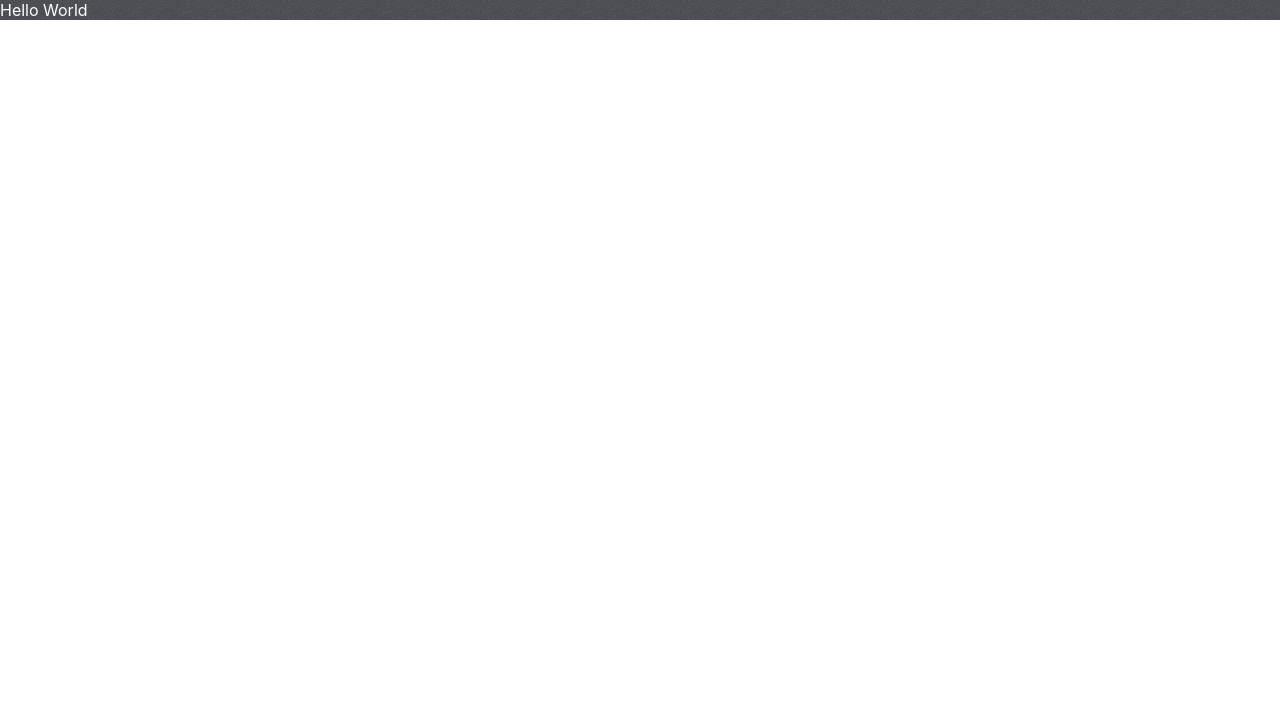
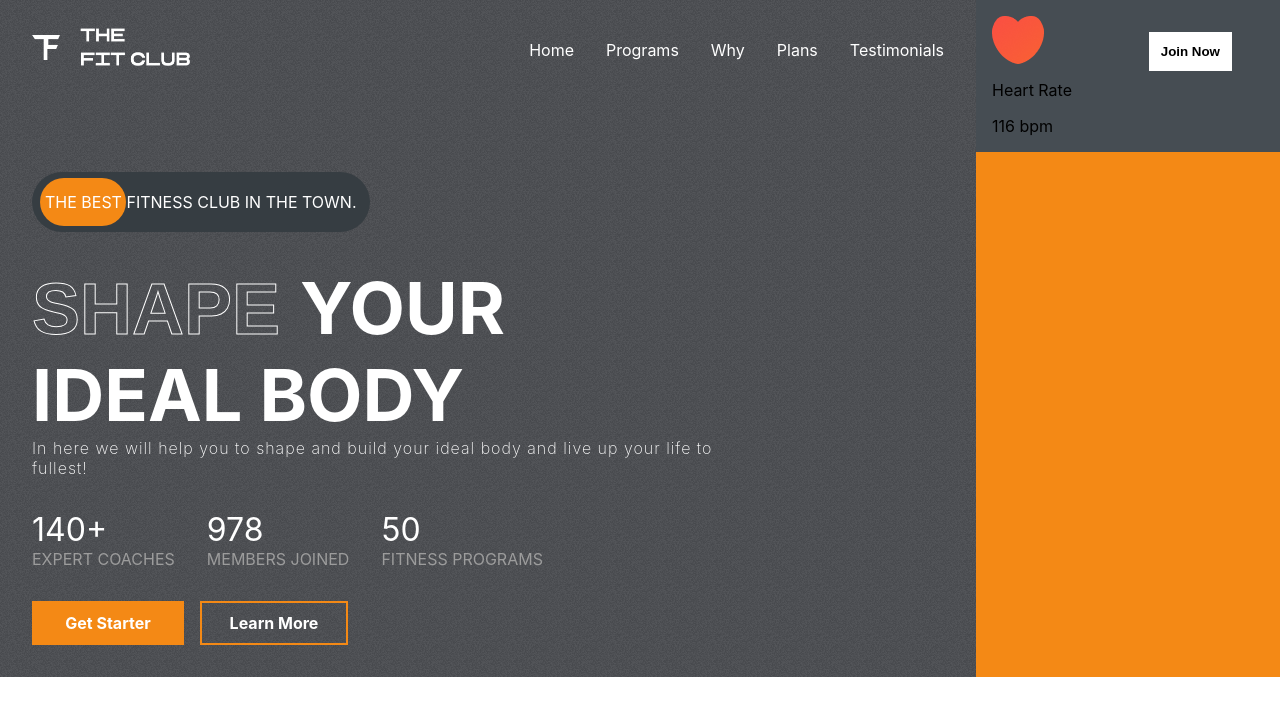
Before and after one commit to RUSHWAYC/fitness-site-ReactYarn, a React (Create React App) app: page / in a window 1280 px wide. Shown: the top 716 px of the page. Built offline with nearby package versions, Linux system fonts and the light colour scheme; the HTML template or start-up script is replaced by a standard one.

Commit message:
Header left side done, no animations.

```diff
--- a/src/App.css
+++ b/src/App.css
@@ -1,12 +1,12 @@
 /* make variables */
 :root {
-  --lightgray: #D9D9D9;
+  --lightgray: #d9d9d9;
   --gray: #9c9c9c;
   --orange: #f48915;
-  --darkGrey: #464D53;
+  --darkGray: #464d53;
   --caloryCard: #656565;
   --planCard: linear-gradient(210.41deg, #fa5042 1.14%, #ffa739 100.75%);
-  --appColor:  #3c3f45;
+  --appColor: #3c3f45;
 }
 
 .App {
@@ -18,6 +18,28 @@
   gap: 6rem;
   overflow: hidden;
 }
-::-webkit-scrollbar{
+::-webkit-scrollbar {
   display: none;
 }
+
+.stroke-text {
+  color: transparent;
+  font-family: Arial, Helvetica, sans-serif;
+  -webkit-text-stroke-width: 1px;
+  -webkit-text-stroke-color: white;
+}
+
+.btn {
+  background-color: #fff;
+  padding: 0.5rem;
+  font-weight: bold;
+  border: 4px solid transparent;
+  transition: 300ms all;
+  display: flex;
+  align-items: center;
+  justify-content: center;
+}
+
+.btn:hover {
+  cursor: pointer;
+}
--- a/src/App.js
+++ b/src/App.js
@@ -1,8 +1,10 @@
 import './App.css';
+import Hero from './components/Hero/Hero';
+
 function App() {
   return (
     <div className="App">
-          <span style={{color: 'white'}}>Hello World</span>
+          <Hero />
     </div>
   );
 }
--- /dev/null
+++ b/src/components/Header/Header.css
@@ -0,0 +1,21 @@
+.header {
+    display: flex;
+    justify-content: space-between;
+  }
+
+  .logo {
+    width: 10rem;
+    height: 3rem;
+  }
+
+  .header-menu {
+    list-style: none;
+    display: flex;
+    gap: 2rem;
+    color: #fff;
+  }
+
+  .header-menu > li:hover {
+    cursor: pointer;
+    color: var(--orange);
+  }
--- /dev/null
+++ b/src/components/Header/Header.jsx
@@ -0,0 +1,20 @@
+import React from 'react'
+import './Header.css'
+import Logo from '../../assets/logo.png'
+
+const Header = () => {
+  return (
+    <div className='header'>
+      <img src={Logo} alt="logo" className='logo' />
+      <ul className='header-menu'>
+        <li>Home</li>
+        <li>Programs</li>
+        <li>Why</li>
+        <li>Plans</li>
+        <li>Testimonials</li>
+      </ul>
+    </div>
+  )
+}
+
+export default Header
--- /dev/null
+++ b/src/components/Hero/Hero.css
@@ -0,0 +1,121 @@
+.hero {
+  display: flex;
+  justify-content: space-between;
+}
+
+.left-h {
+  padding: 2rem;
+  padding-top: 1.5rem;
+  flex: 3;
+  display: flex;
+  gap: 2rem;
+  flex-direction: column;
+}
+
+.right-h {
+  flex: 1;
+  position: relative;
+  background-color: var(--orange);
+}
+
+.the-best-ad {
+  margin-top: 4rem;
+  background-color: #363d42;
+  border-radius: 4rem;
+  width: fit-content;
+  padding: 20px 13px;
+  text-transform: uppercase;
+  color: #fff;
+  position: relative;
+  display: flex;
+  align-items: center;
+  justify-content: flex-start;
+}
+
+.the-best-ad > span {
+  z-index: 2;
+}
+
+.the-best-ad > div {
+  position: absolute;
+  background-color: var(--orange);
+  width: 5.4rem;
+  height: 80%;
+  left: 8px;
+  border-radius: 3rem;
+  z-index: 1;
+}
+
+.hero-text {
+  display: felx;
+  flex-direction: column;
+  gap: 1.5rem;
+  text-transform: uppercase;
+  font-size: 4.5rem;
+  font-weight: bold;
+  color: #fff;
+  text-overflow: inherit;
+}
+
+.hero-text > div:nth-of-type(3) {
+  font-size: 1rem;
+  font-weight: 200;
+  text-transform: none;
+  letter-spacing: 1px;
+  width: 80%;
+}
+
+.figures {
+  display: flex;
+  gap: 2rem;
+}
+
+.figures > div {
+  display: flex;
+  flex-direction: column;
+}
+
+.figures > div > span:nth-of-type(1) {
+  color: white;
+  font-size: 2rem;
+}
+
+.figures > div > span:nth-of-type(2) {
+  color: var(--gray);
+  text-transform: uppercase;
+}
+
+.hero-buttons {
+  display: flex;
+  gap: 1rem;
+  font-weight: normal;
+}
+
+.hero-buttons > :nth-child(1) {
+  color: #fff;
+  background-color: var(--orange);
+  width: 8rem;
+}
+
+.hero-buttons > :nth-child(2) {
+  color: #fff;
+  background-color: transparent;
+  width: 8rem;
+  border: 2px solid var(--orange);
+}
+
+.right-h > .btn {
+  position: absolute;
+  right: 3rem;
+  top: 2rem;
+  color: #000;
+}
+
+.heart-rate {
+  display: flex;
+  flex-direction: column;
+  gap: 1rem;
+  background-color: var(--darkGray);
+  padding: 1rem;
+  align-items: start;
+}
--- /dev/null
+++ b/src/components/Hero/Hero.jsx
@@ -0,0 +1,70 @@
+import React from "react";
+import Header from "../Header/Header";
+import hero_image from "../../assets/hero_image.png";
+import hero_image_back from "../../assets/hero_image_back.png";
+import Heart from "../../assets/heart.png";
+import Calories from "../../assets/calories.png";
+
+import "./Hero.css";
+
+const Hero = () => {
+  return (
+    <div className="hero">
+      <div className="left-h">
+        <Header />
+        {/* The best ad. */}
+        <div className="the-best-ad">
+          <div></div>
+          <span>The best fitness club in the town.</span>
+        </div>
+        {/* Hero heading. */}
+        <div className="hero-text">
+          <div>
+            <span className="stroke-text">Shape </span>
+            <span>Your</span>
+          </div>
+          <div>
+            <span>Ideal Body</span>
+          </div>
+          <div>
+            <span>
+              In here we will help you to shape and build your ideal body and
+              live up your life to fullest!
+            </span>
+          </div>
+        </div>
+        {/* Experience figures. */}
+        <div className="figures">
+          <div>
+            <span>140+</span>
+            <span>expert coaches</span>
+          </div>
+          <div>
+            <span>978</span>
+            <span>members joined</span>
+          </div>
+          <div>
+            <span>50</span>
+            <span>fitness programs</span>
+          </div>
+        </div>
+        {/* Hero buttons. */}
+        <div className="hero-buttons">
+          <butoon className="btn">Get Starter</butoon>
+          <butoon className="btn">Learn More</butoon>
+        </div>
+      </div>
+      {/* Right side. */}
+      <div className="right-h">
+        <button className="btn">Join Now</button>
+        <div className="heart-rate">
+          <img src={Heart} alt="heart" />
+          <span>Heart Rate</span>
+          <span>116 bpm</span>
+        </div>
+      </div>
+    </div>
+  );
+};
+
+export default Hero;
```
